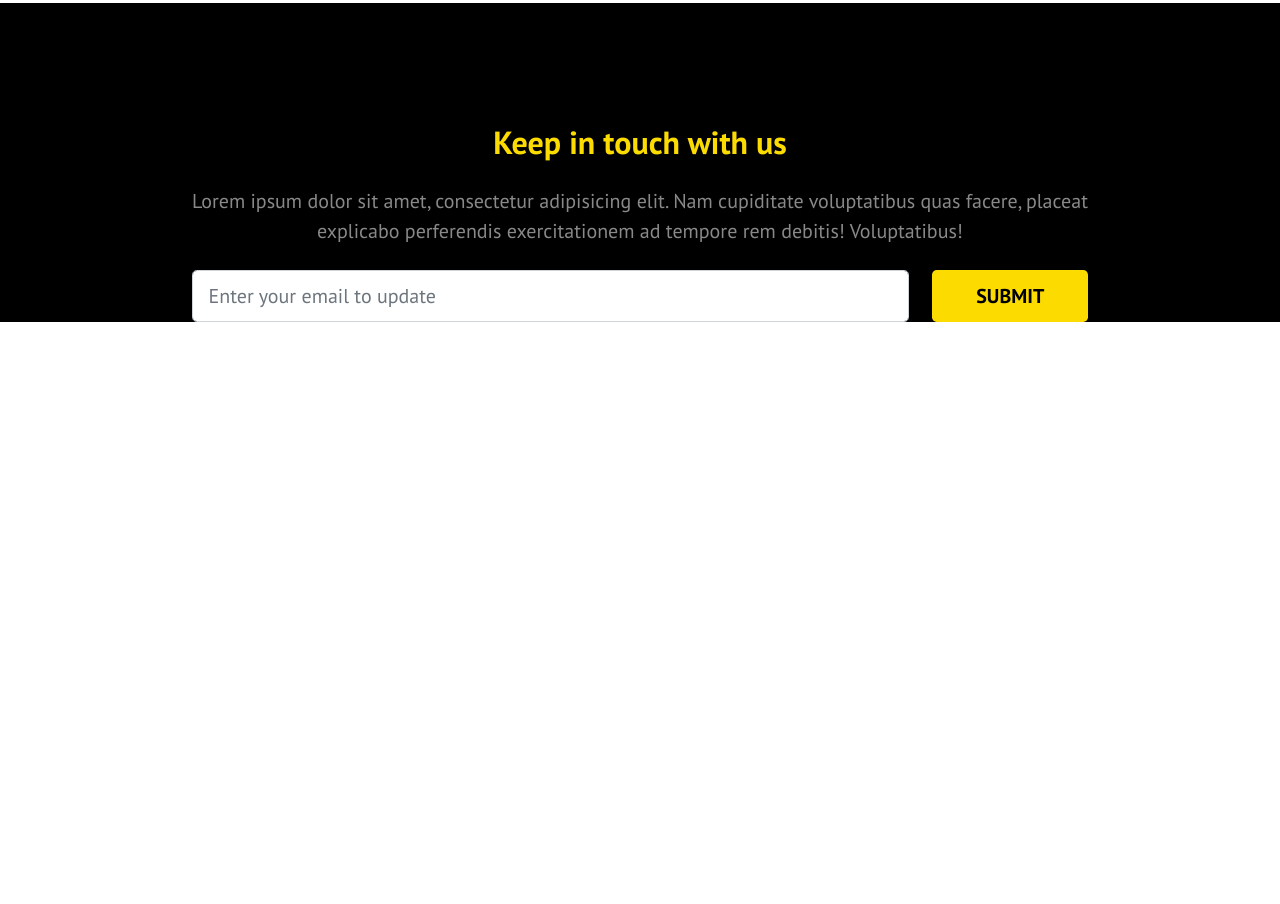
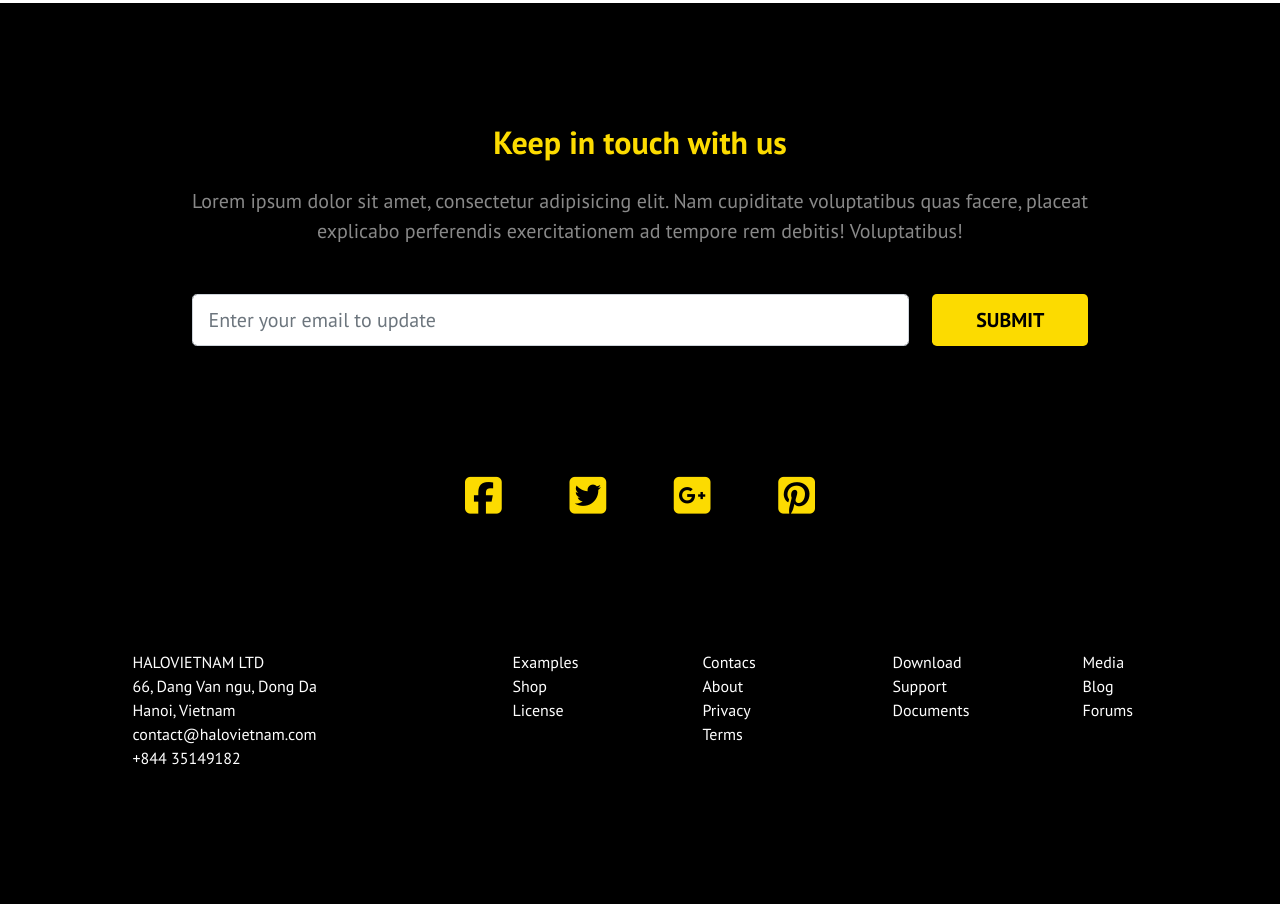
Before and after one commit to nakree1/tinyone-land-bootstrap, a website: page index.html in a window 1280 px wide. Shown: the part 1704-2608 px from the top of the page. Before the commit the page ends 2026 px from the top, so only its background shows below. Drawn offline with Linux system fonts and the light colour scheme.

Commit message:
Finishing layout

```diff
--- a/index.html
+++ b/index.html
@@ -131,15 +131,66 @@
 					</div>
 			</div>
 		<div class="row">
-				<div class="col-10 m-auto">
+				<div class="col-10 mx-auto mt-4">
 					<form class="d-flex justify-content-around">
 						<input class="form-control form-control-lg" type="text" placeholder="Enter your email to update">
 						<button type="submit" class="btn btn-lg btn-yellow text-uppercase font-weight-bold">Submit</button>
 					</form>
 				</div>
 			</div>
+		<div class="row">
+			<div class="col-4 mx-auto d-flex justify-content-between">
+				<span class="fa fa-facebook-square"></span>
+				<span class="fa fa-twitter-square"></span>
+				<span class="fa fa-google-plus-square"></span>
+				<span class="fa fa-pinterest-square"></span>
+			</div>
+		</div>
+	</section>
+	<footer>
+		<div class="container">
+			<div class="row">
+				<div class="col-3 mx-auto">
+					HALOVIETNAM LTD<br>
+					66, Dang Van ngu, Dong Da<br>
+					Hanoi, Vietnam<br>
+					contact@halovietnam.com<br>
+					+844 35149182
+				</div>
+				<div class="col-1 mx-auto">
+					<ul>
+						<li><a href="#">Examples</a></li>
+						<li><a href="#">Shop</a></li>
+						<li><a href="#">License</a></li>
+					</ul>
+				</div>
 
-	</section>
-	<footer></footer>
+				<div class="col-1 mx-auto">
+					<ul>
+						<li><a href="#">Contacs</a></li>
+						<li><a href="#">About</a></li>
+						<li><a href="#">Privacy</a></li>
+						<li><a href="#">Terms</a></li>
+					</ul>
+				</div>
+
+				<div class="col-1 mx-auto">
+					<ul>
+						<li><a href="#">Download</a></li>
+						<li><a href="#">Support</a></li>
+						<li><a href="#">Documents</a></li>
+					</ul>
+				</div>
+
+				<div class="col-1 mx-auto">
+					<ul>
+						<li><a href="#">Media</a></li>
+						<li><a href="#">Blog</a></li>
+						<li><a href="#">Forums</a></li>
+					</ul>
+				</div>
+			</div>
+		</div>
+	</footer>
 </body>
 </html>
--- a/scss/style.scss
+++ b/scss/style.scss
@@ -6,16 +6,18 @@ body {
 	color: black;
 }
 
-ul, li {
-	display: flex;
-	margin: 0;
-	padding: 0;
-	list-style: none;
-	height: 100%;
-}
+
 
 header {
 	background-color: $main-color;
+
+	ul, li {
+		display: flex;
+		margin: 0;
+		padding: 0;
+		list-style: none;
+		height: 100%;
+	}
 }
 
 header nav {
@@ -127,6 +129,17 @@ main {
 	button {
 		width: 17%;
 	}
+
+	.fa {
+		margin-top: 8rem;
+		font-size: 2.625rem;
+		color: $main-color;
+
+		&:hover {
+			color: white;
+			cursor: pointer;
+		}
+	}
 }
 
 .btn-yellow {
@@ -136,3 +149,27 @@ main {
 		background-color: #e5c700;
 	}
 }
+
+
+footer {
+	padding: 8.375rem 0;
+	color: white;
+	background-color: black;
+
+	ul, li {
+		display: flex;
+		flex-direction: column;
+		margin: 0;
+		padding: 0;
+		list-style: none;
+		// height: 100%;
+	}
+
+	a {
+		color: white;
+
+		&:hover {
+			color: gray;
+		}
+	}
+}
```
Also changed, not shown: css/style.min.css.
